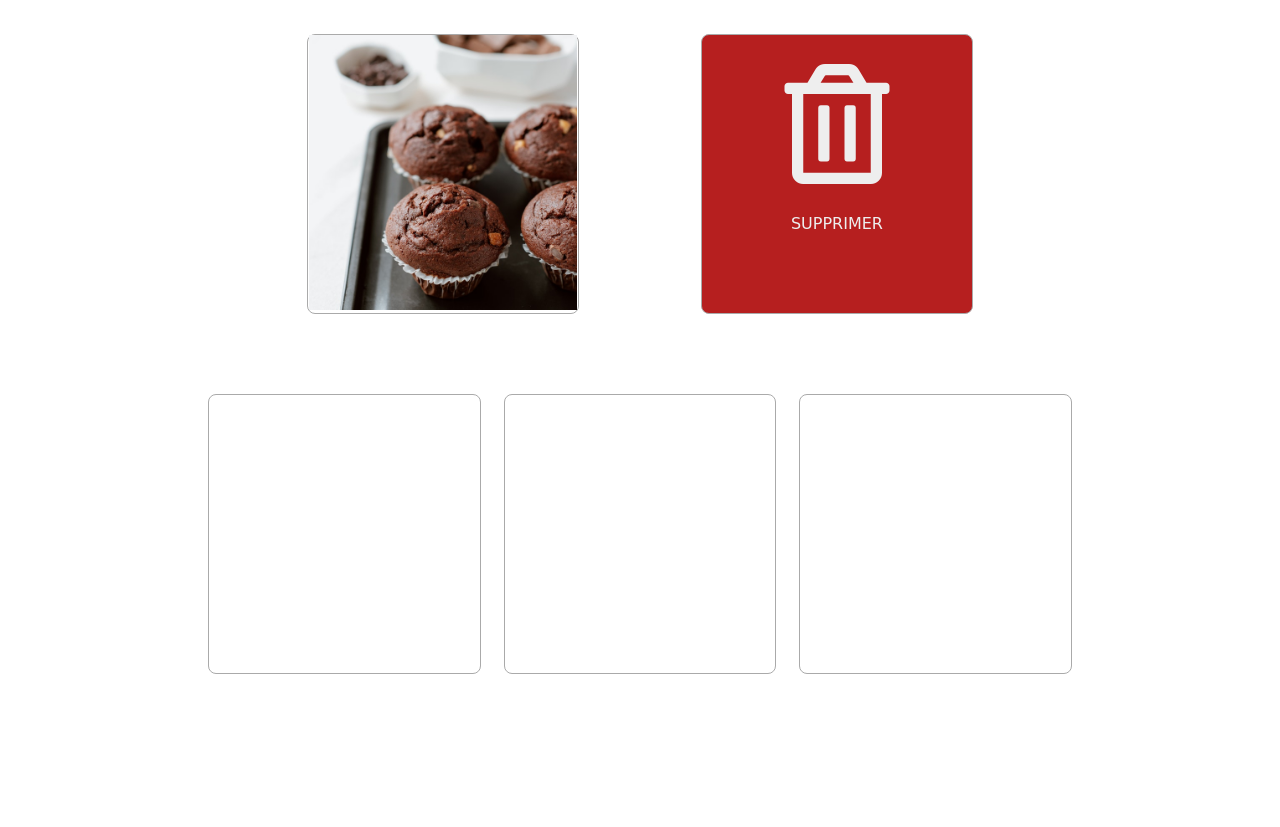
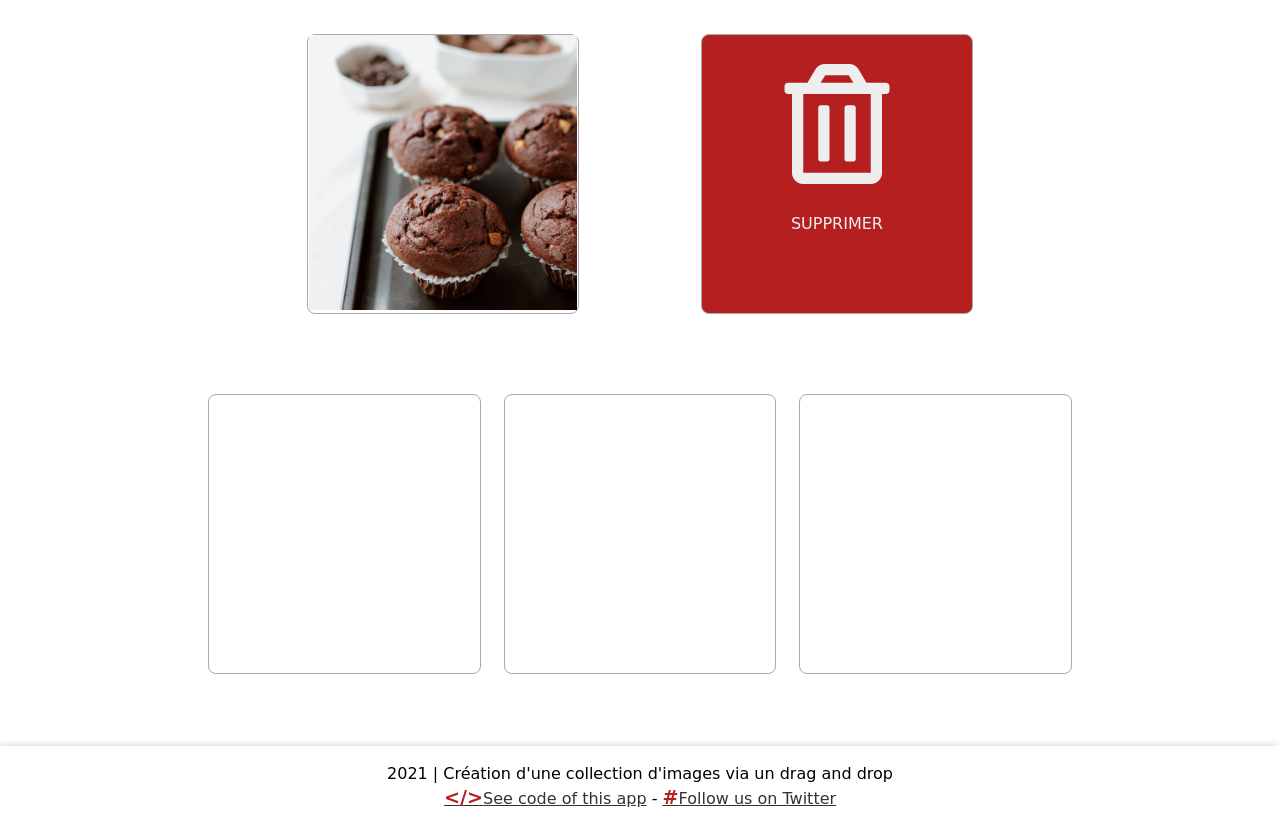
Before and after one commit to alice-sebego/drag-and-drop-images, a website built with webpack: page index.html in a window 1280 px wide. Shown: the part 68-895 px from the top of the page. Before the commit the page ends 800 px from the top, so only its background shows below. Built offline with Linux system fonts and the light colour scheme; a web font is replaced by a local one.

Commit message:
Create a footer

```diff
--- a/index.html
+++ b/index.html
@@ -4,11 +4,12 @@
     <meta charset="UTF-8">
     <meta http-equiv="X-UA-Compatible" content="IE=edge">
     <meta name="viewport" content="width=device-width, initial-scale=1.0">
+    <meta name="description" content="Création d'une interface en JavaScript vanilla pour cliquer-déposer (drag and drop) des images">
     <!-- CSS -->
+    <link rel="stylesheet" href="https://cdnjs.cloudflare.com/ajax/libs/font-awesome/5.15.3/css/all.min.css" integrity="sha512-iBBXm8fW90+nuLcSKlbmrPcLa0OT92xO1BIsZ+ywDWZCvqsWgccV3gFoRBv0z+8dLJgyAHIhR35VZc2oM/gI1w==" crossorigin="anonymous" referrerpolicy="no-referrer" />
     <link rel="stylesheet" href="./src/css/style.css">
-    <link rel="stylesheet" href="https://cdnjs.cloudflare.com/ajax/libs/font-awesome/5.15.3/css/all.min.css" integrity="sha512-iBBXm8fW90+nuLcSKlbmrPcLa0OT92xO1BIsZ+ywDWZCvqsWgccV3gFoRBv0z+8dLJgyAHIhR35VZc2oM/gI1w==" crossorigin="anonymous" referrerpolicy="no-referrer" />
     <!-- Script -->
-    <script defer type="module" src="./dist/bundle.js"></script>
+    <script defer src="./dist/bundle.js"></script>
 
     <title>Crée-toi une collection d'images</title>
 </head>
@@ -17,7 +18,7 @@
         <h1>Crée-toi une collection d'images</h1>
     </header>
     <section id="img-generator">
-        <div id="images-store" >
+        <div id="images-store">
             <div class="image" draggable="true" ondragstart="event.dataTransfer.setData('text/plain',null)">
             </div>
         </div>
@@ -30,6 +31,9 @@
         <div class="imgSelected"></div>
         <div class="imgSelected"></div>
     </section>
-    <footer></footer>
+    <footer>
+        <p><span id="year"></span> | Création d'une collection d'images via un drag and drop</p>
+        <p><a href="https://github.com/alice-sebego/drag-and-drop-images" rel="author" title="Get app's code on GitHub" id="github">See code of this app</a> - <a href="https://twitter.com/ComaMalice" target="_blank" title="Follow us on Twitter" id="twitter">Follow us on Twitter</a></p>
+    </footer>
 </body>
 </html>
--- a/src/css/style.css
+++ b/src/css/style.css
@@ -60,6 +60,40 @@ header{
     justify-content: center;
 }
 
+footer{
+    margin-top: 5vh;
+    padding: 2vh 2vw;
+    box-shadow: -.1em 0 .5em rgba(0, 0, 0, 0.2);
+    text-align: center;
+    line-height: 1.5em;
+}
+
+footer a{
+    color: #333;
+}
+
+footer a:hover,
+footer a:active,
+footer a:focus{
+    text-decoration: 2px rgb(182, 31, 31) underline;
+}
+
+#github::before{
+    content: "</>";
+}
+
+#twitter::before{
+    content: "#";
+}
+
+#github::before,
+#twitter::before{
+    font-weight: bold;
+    color: rgb(182, 31, 31);
+    font-size: larger;
+}
+
+/* Responsive display management */
 @media (max-width: 656px) {
 
     #img-generator, #collection{
@@ -76,7 +110,6 @@ header{
     }
 }
 
-/* Responsive display management */
 @media (max-width: 485px) {
 
     h1{
--- a/src/js/main.js
+++ b/src/js/main.js
@@ -4,7 +4,7 @@ import HandleEvent from "./handle-event.js";
 // Store user's selection in a array
 const selection = [];
 
-// Instance of HandleEvent which is listening all events from drag and drop
+// Instantiate of HandleEvent which is listening all events from drag and drop
 const startEvents = new HandleEvent(selection);
 
 startEvents.load();
@@ -15,3 +15,8 @@ startEvents.dragOver();
 startEvents.dragEnter();
 startEvents.dragLeave();
 startEvents.drop();
+
+// Display current year on footer
+const $year = document.querySelector("#year");
+const date = new Date(Date.now());
+$year.innerHTML = date.getFullYear();
```
Also changed, not shown: dist/bundle.js.
